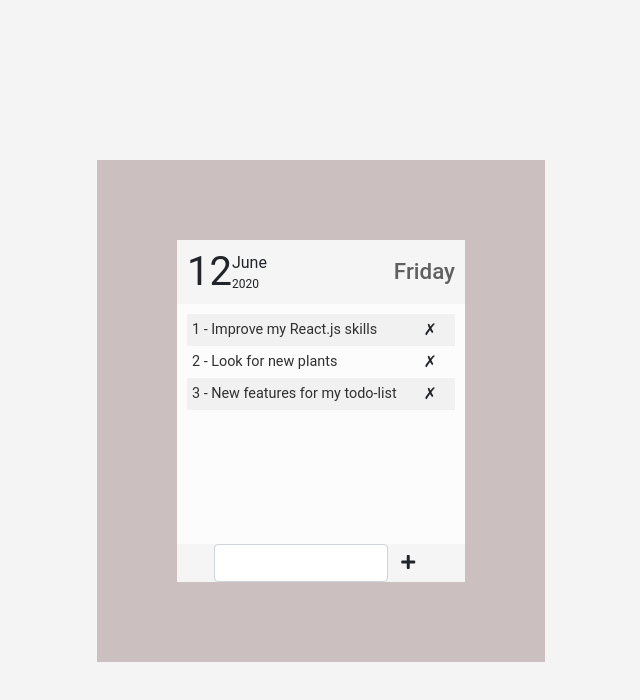
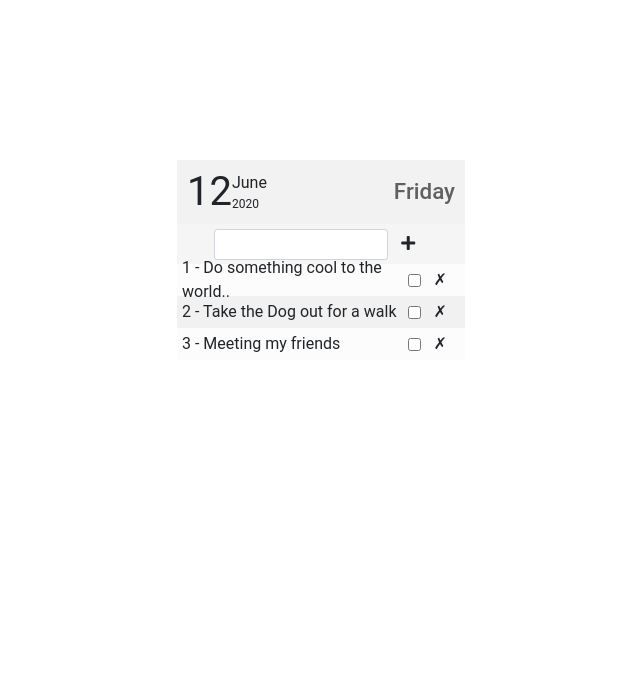
Before and after one commit to bidodev/react.js-todo-list, a React (Create React App) app: page / in a window 1280 px wide. Shown: the top 700 px of the page, without its empty margins (319-959 px from the left). Built offline with nearby package versions, Linux system fonts and the light colour scheme.

Commit message:
breaking in small components

```diff
--- a/src/App.css
+++ b/src/App.css
@@ -1,8 +1,7 @@
 .App {
-  margin: 20vh auto;
+  margin: 10vh auto;
   width: 35vw;
   padding: 5rem;
-  background-color: rgb(165, 140, 140, .5);
 
 }
 .header-add{
@@ -12,32 +11,12 @@
   align-items: center;
   padding: 0 10px;
   background-color: #f5f5f5;
+  height: 5vh;
 }
+
 form {
   display: flex;
   width: 80%;
   justify-content:space-around;
+  align-items: center;
 }
-.App-logo {
-  height: 40vmin;
-  pointer-events: none;
-}
-
-@media (prefers-reduced-motion: no-preference) {
-  .App-logo {
-    animation: App-logo-spin infinite 20s linear;
-  }
-}
-
-.App-link {
-  color: #61dafb;
-}
-
-@keyframes App-logo-spin {
-  from {
-    transform: rotate(0deg);
-  }
-  to {
-    transform: rotate(360deg);
-  }
-}
--- a/src/App.js
+++ b/src/App.js
@@ -1,49 +1,65 @@
 import React, { Component } from 'react';
 import './App.css';
-import List from './components/list-component';
-import Data from './components/data-component';
+import TodoItem from './components/list/list-component';
+import Data from './components/data/data-component';
 
 class App extends Component {
   constructor() {
     super();
-    // Create the ref
+
     this.textInput = React.createRef();
 
     this.state = {
       todos: [
-        'Improve my React.js skills',
-        'Look for new plants',
-        'New features for my todo-list',
+        {
+          id: 1,
+          desc: "Do something cool to the world..",
+          status: false,
+        },
+        {
+          id: 2,
+          desc: "Take the Dog out for a walk",
+          status: false,
+        },
+        {
+          id: 3,
+          desc: "Meeting my friends",
+          status: false,
+        }
       ],
     };
   }
 
   handleSubmit = (event) => {
     event.preventDefault();
-    const input = this.textInput.current.value;
+    const task = this.textInput.current.value;
     this.textInput.current.value = '';
 
-    const todos = [...this.state.todos, input];
+    const todos = [...this.state.todos, {id: this.state.todos.length +1, desc: task, status: false}];
     this.setState({ todos });
   };
+
+
+  handleUpdate = id => {
+    console.log("Hello")
+  }
 
   render() {
     return (
       <div className="App">
         <Data />
-
-        {/* Pass down the status into the List component */}
-        <List todos={this.state.todos} />
-
         {/* header adding a new item */}
         <div className="header-add">
           <form onSubmit={this.handleSubmit}>
-            <input className="form-control" type="text" ref={this.textInput} />
+            <input className="form-control form-control-sm" type="text" ref={this.textInput} />
             <button className="btn">
               <i className="fas fa-plus"></i>
             </button>
           </form>
         </div>
+
+        {/* Pass down the status into the List component */}
+        <TodoItem todos={this.state.todos} del={this.handleDelete} update={this.handleUpdate} />
       </div>
     );
   }
--- a/src/components/data.styles.scss
+++ b/src/components/data/data.styles.scss
@@ -3,7 +3,7 @@
     display: flex;
     justify-content: space-between;
     align-items: center;
-    background-color: #f5f5f5;
+    background-color: #f3f2f2;
     padding: 0 10px;
 }
 
--- /dev/null
+++ b/src/components/item/item.component.jsx
@@ -0,0 +1,18 @@
+import React, { Component } from 'react';
+
+class TodoItem extends Component {
+  render() {
+    const { id, desc, status } = this.props.todo;
+    return (
+      <li>
+        {`${id} - ${desc}`}
+        <div>
+          <input type="checkbox" onChange={this.props.update} />
+          <button className="btn" onClick={() => this.props.del(id)}>✗</button>
+        </div>
+      </li>
+    );
+  }
+}
+
+export default TodoItem;
--- a/src/components/list-component.jsx
+++ /dev/null
@@ -1,24 +0,0 @@
-import React from 'react';
-import './list-component.styles.scss';
-
-const List = (props) => {
-  console.log('props', props.todos);
-  return (
-    <ul className="list-items">
-      {props.todos.map((todo, index) => (
-        <li
-          className={index % 2 === 0 ? 'item-even' : 'item-odd'}
-          key={index}
-          onClick={() => console.log('Mark as complete')}
-        >
-          {`${index + 1} - ${todo}`}
-          <button className="btn" onClick={() => console.log('handleDelete')}>
-            ✗
-          </button>
-        </li>
-      ))}
-    </ul>
-  );
-};
-
-export default List;
--- a/src/components/list-component.styles.scss
+++ /dev/null
@@ -1,27 +0,0 @@
-
-.list-items{
-    height: 30vh;
-    list-style-type: none;
-    padding: 10px;
-    background-color: #fcfcfc;
-    margin: 0;
-    font-size: 0.9rem;
-    color: #303030;
-  }
-
-  .item-even, .item-odd {
-      display: flex;
-      align-items: center;
-      width: 100%;
-      justify-content: space-between;
-      height: 4vh;
-      padding: 0 5px;
-  }
-
-  .item-even{
-    background-color: #f1f1f1;
-  }
-
-  .item-odd{
-    background-color: #fcfcfc;
-  }
--- /dev/null
+++ b/src/components/list/list-component.jsx
@@ -0,0 +1,25 @@
+import React, { Component } from 'react';
+import TodoItem from '../item/item.component';
+
+import './list-component.styles.scss';
+
+export class TodoList extends Component {
+
+
+  render() {
+    const { todos } = this.props;
+    return (
+      <ul className="list-items">
+        {todos.map(todo => <TodoItem key={todo.id} todo={todo}/>)}
+      </ul>
+    );
+  }
+}
+// // PropTypes
+// TodoItem.propTypes = {
+//   todo: PropTypes.object.isRequired,
+//   markComplete: PropTypes.func.isRequired,
+//   delTodo: PropTypes.func.isRequired,
+// };
+
+export default TodoList;
--- /dev/null
+++ b/src/components/list/list-component.styles.scss
@@ -0,0 +1,26 @@
+ul{
+  list-style-type: none;
+  padding: 0;
+  height: 20vh;
+
+}
+
+li {
+  display: flex;
+  align-items: center;
+  justify-content: space-between;
+  height: 4vh;
+  padding: 0 5px;
+  div{
+    display: flex;
+    align-items: center;
+  }
+}
+li:nth-child(odd){
+
+  background-color: #fcfcfc;
+  }
+
+li:nth-child(even){
+  background-color: #f1f1f1;
+}
--- a/src/index.scss
+++ b/src/index.scss
@@ -15,7 +15,7 @@ body {
     sans-serif;
   -webkit-font-smoothing: antialiased;
   -moz-osx-font-smoothing: grayscale;
-  background-color: #f4f4f4;
+  background-color: #fff;
 }
 
 code {
```
Also changed, not shown: src/components/data/data-component.jsx (renamed from src/components/data-component.jsx), src/components/item/item.styles.scss (added), 2 other files (tests, documents, lock files or other folders).
